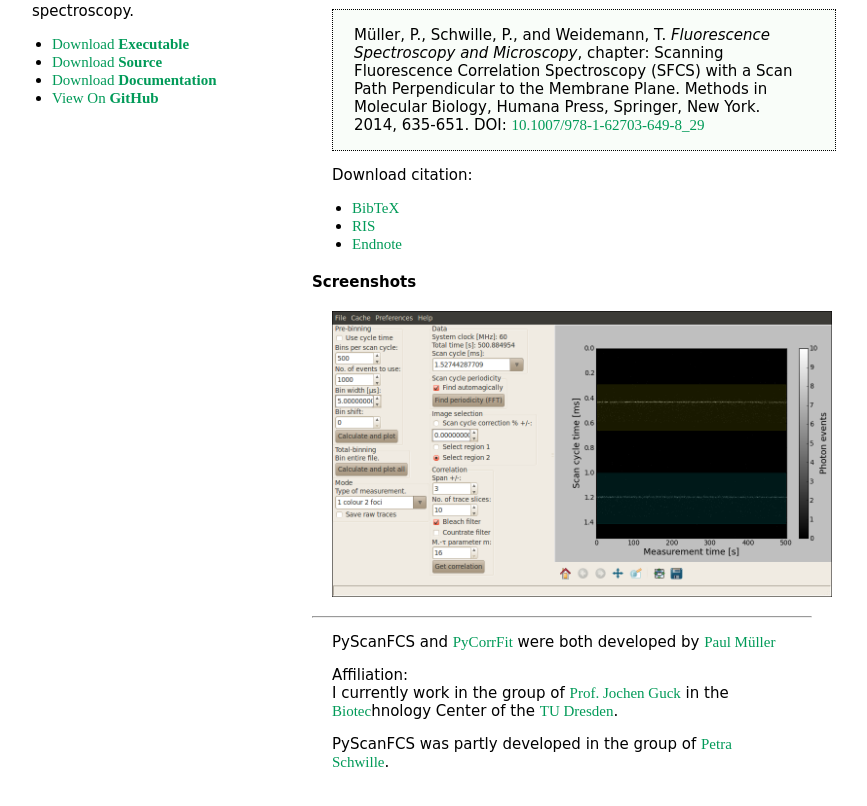
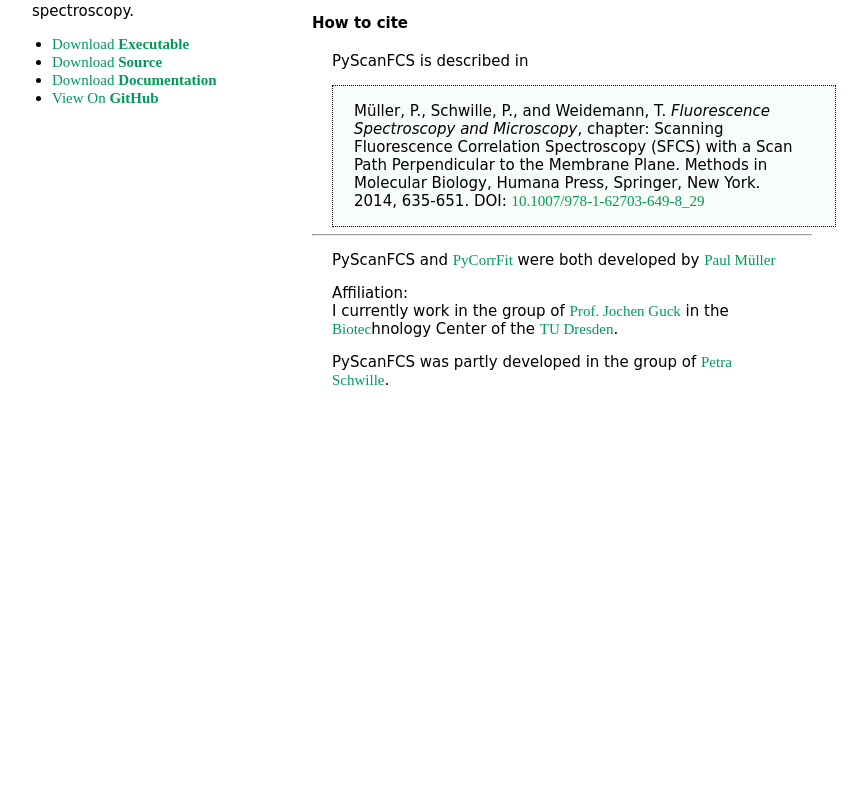
Before and after one commit to FCS-analysis/PyScanFCS, a Jekyll site: the page built from index.html, in a window 1280 px wide and 1212 px high. Shown: the part 376-1182 px from the top of the window, without its empty margins (228-1095 px from the left). Built offline with Jekyll 4.4.1, drawn with Linux system fonts in a browser that asks for light colours; some of the changed text lies outside the part shown.

Commit message:
Update body.md

```diff
--- a/_includes/body.md
+++ b/_includes/body.md
@@ -12,17 +12,11 @@
 - Any other system with a Python 2.7 and Cython installation
   (source code only)
 
+#### Supported Filetypes
+- [Correlator.com](http://correlator.com/) Flex correlator (~.dat - photon stream data)
+
 #### How to cite
 PyScanFCS is described in
 <div class="citation" markdown='1'>
 Müller, P., Schwille, P., and Weidemann, T. *Fluorescence Spectroscopy and Microscopy*, chapter: Scanning Fluorescence Correlation Spectroscopy (SFCS) with a Scan Path Perpendicular to the Membrane Plane. Methods in Molecular Biology, Humana Press, Springer, New York. 2014, 635-651. DOI: [10.1007/978-1-62703-649-8_29](http://dx.doi.org/10.1007/978-1-62703-649-8_29)
 </div>
-
-Download citation:
-- [BibTeX](./cite/PyScanFCS.bib)
-- [RIS](./cite/PyScanFCS.ris)
-- [Endnote](./cite/PyScanFCS_endnote.txt)
-
-#### Screenshots
-
-[ ![scrot](./images/PyScanFCS_Main.png) ](./images/PyScanFCS_Main.png "Main Window")
```
